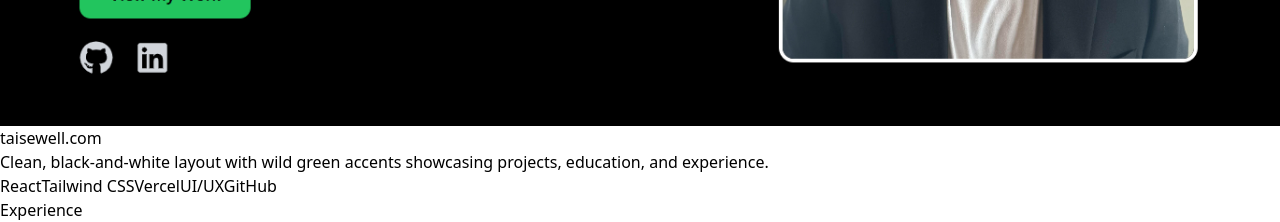
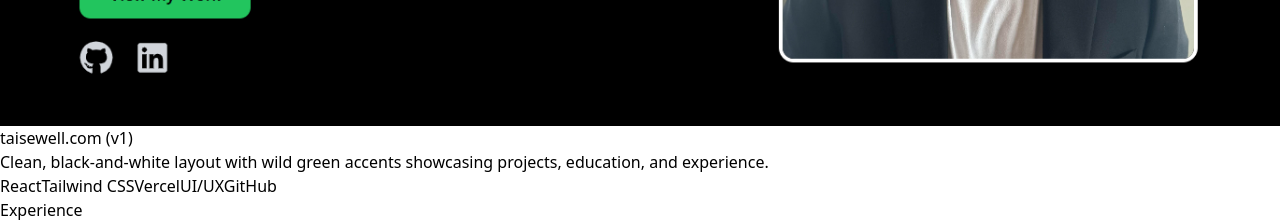
Before and after one commit to TaiSewell/Portfolio-Website, a React (Vite) app: page /portfolio in a window 1280 px wide. Shown: the part 3080-3302 px from the top of the page. Built offline with nearby package versions, Linux system fonts and the light colour scheme.

Commit message:
Fixed bugged link

```diff
--- a/src/Pages/Sections/Projects.jsx
+++ b/src/Pages/Sections/Projects.jsx
@@ -38,7 +38,7 @@ function Projects() {
 
       {/* Steam Game Price/Revenue Prediction Models */}
       <a
-        href="https://github.com/TaiSewell/Portfolio-Website/blob/main/Sewell_Capstone_Project.ipynb" // <-- placeholder, update to your repo
+        href="https://github.com/TaiSewell/Portfolio-Website/blob/main/public/Sewell_Capstone_Project.ipynb" // <-- placeholder, update to your repo
         target="_blank"
         rel="noopener noreferrer"
         className="flex flex-col md:flex-row bg-zinc-900 rounded-xl overflow-hidden shadow-md hover:shadow-green-500/30 transform hover:scale-[1.01] transition"
@@ -89,7 +89,7 @@ function Projects() {
         {/* Right: Content */}
         <div className="p-6 text-white flex flex-col justify-between md:w-[70%]">
           <h3 className="text-xl font-bold text-green-400 mb-2">
-            taisewell.com
+            taisewell.com (v1)
           </h3>
           <p className="text-gray-300 mb-4">
             Clean, black‑and‑white layout with wild green accents showcasing projects, education, and experience.
```
